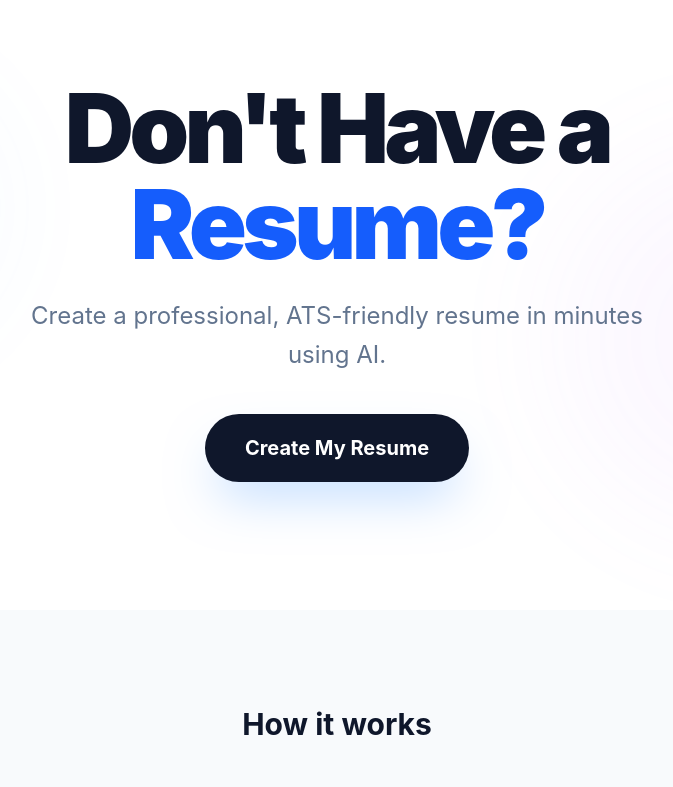
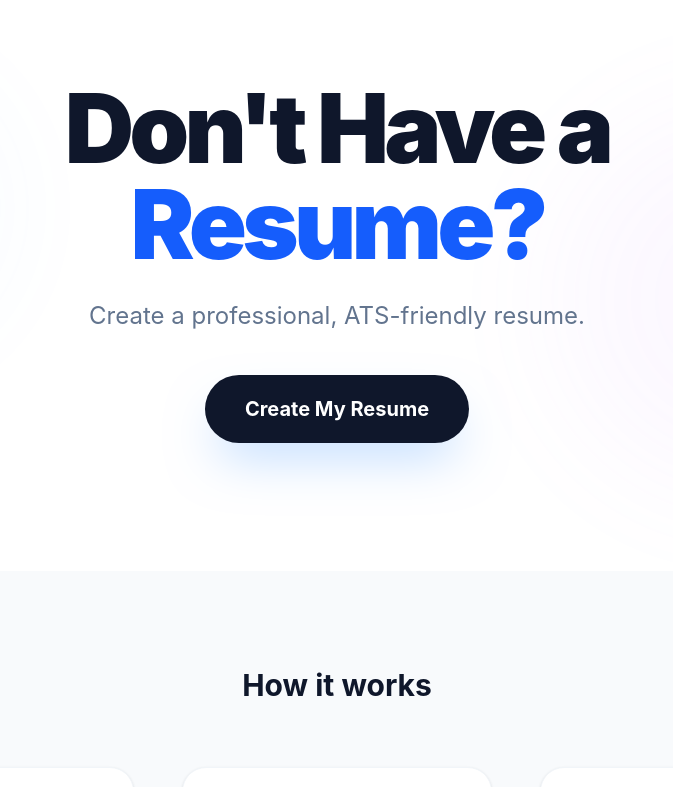
Before and after one commit to Mokshsheokand11/don-t-have-a-resume, a React (Vite) app: page / in a window 1280 px wide. Shown: the top 787 px of the page, without its empty margins (303-976 px from the left). Built offline with nearby package versions, Linux system fonts and the light colour scheme.

Commit message:
text in page

```diff
--- a/src/components/Landing.tsx
+++ b/src/components/Landing.tsx
@@ -22,7 +22,7 @@ export const Landing: React.FC<LandingProps> = ({ onStart }) => {
               Don't Have a <span className="text-blue-600">Resume?</span>
             </h1>
             <p className="text-xl md:text-2xl text-slate-500 mb-10 max-w-2xl mx-auto leading-relaxed">
-              Create a professional, ATS-friendly resume in minutes using AI.
+              Create a professional, ATS-friendly resume.
             </p>
             <motion.button
               whileHover={{ scale: 1.05 }}
```
